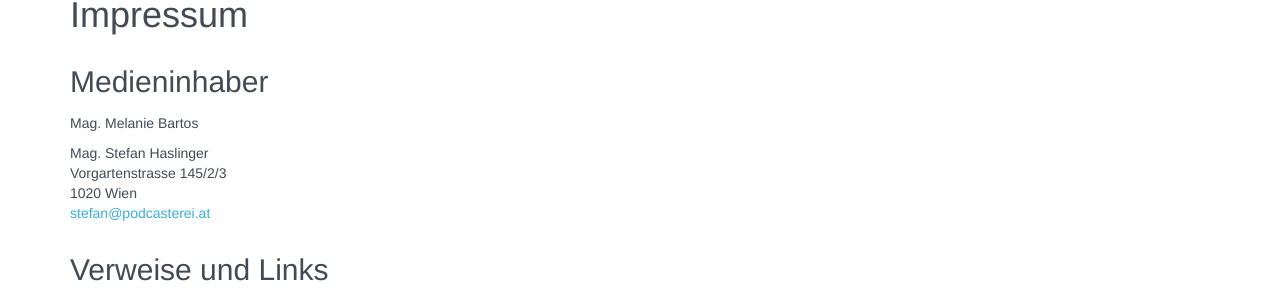
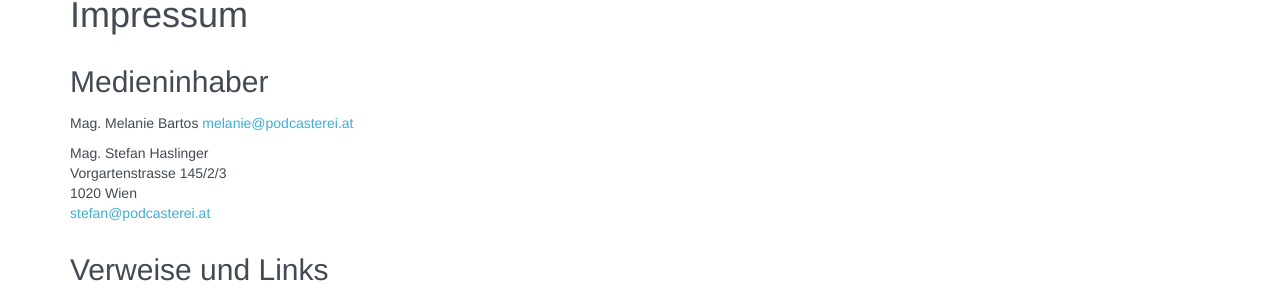
Before and after one commit to podcasterei/website-quellcode, a Jekyll site: the page built from pages/impressum.md, in a window 1280 px wide. Shown: the part 127-430 px from the top of the page. Built offline with Jekyll 4.4.1, drawn with Linux system fonts in a browser that asks for light colours.

Commit message:
email melanie

```diff
--- a/pages/impressum.md
+++ b/pages/impressum.md
@@ -9,6 +9,7 @@
 ## Medieninhaber
 
 Mag. Melanie Bartos
+<melanie@podcasterei.at>
 
 Mag. Stefan Haslinger<br/>
 Vorgartenstrasse 145/2/3<br/>
```
